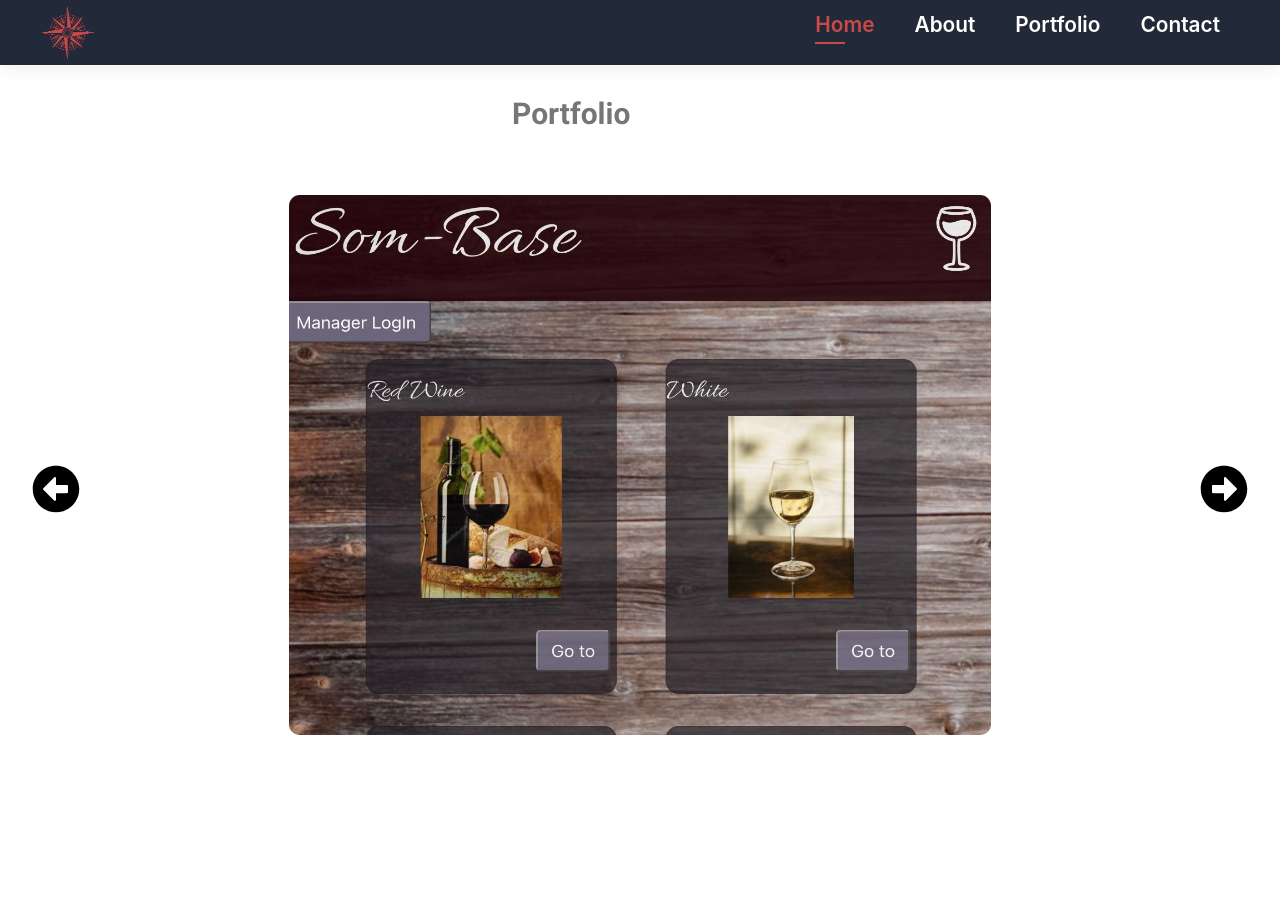
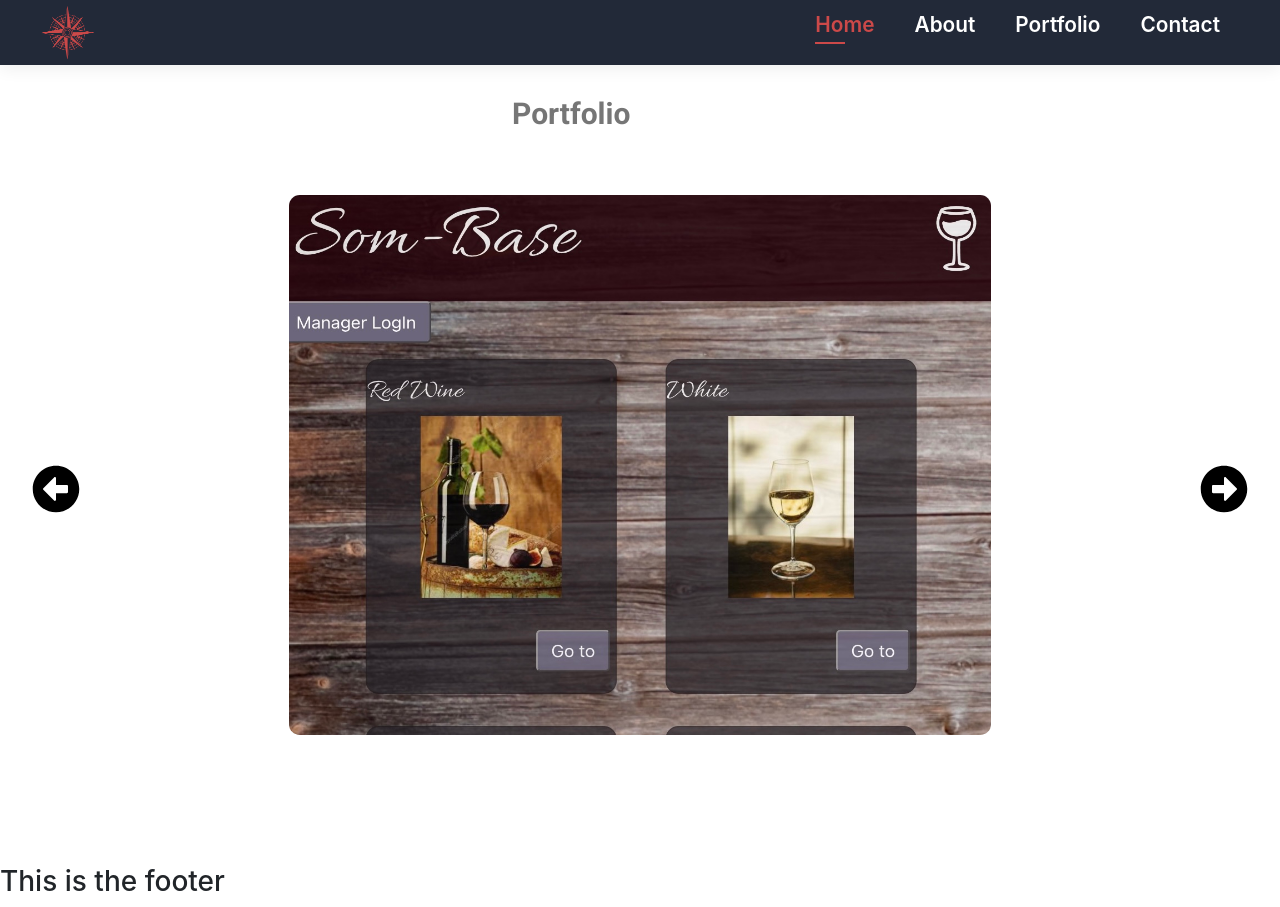
Before and after one commit to juliamachin/portfolio2, a React (Create React App) app: page /portfolio in a window 1280 px wide. Before the commit the page ends 865 px from the top, so only its background shows below. Built offline with nearby package versions, Linux system fonts and the light colour scheme; the HTML template or start-up script is replaced by a standard one; a web font is replaced by a local one.

Commit message:
created footer component and updated imports

```diff
--- a/src/App.js
+++ b/src/App.js
@@ -6,6 +6,7 @@ import Portfolio from "./Components/Portfolio/Portfolio";
 import Contact from "./Components/Contact/Contact";
 import Links from "./Components/Links/Links";
 import Data from "./Components/Portfolio/Data";
+import Footer from "./Components/Footer/Footer";
 
 function App() {
   return (
@@ -18,6 +19,8 @@ function App() {
         <Route path="/contact" element={<Contact />} />
         <Route path="/portfolio" element={<Portfolio slides={Data} />} />
       </Routes>
+
+      <Footer />
     </div>
   );
 }
--- /dev/null
+++ b/src/Components/Footer/Footer.js
@@ -0,0 +1,11 @@
+import "./Footer.css";
+
+const Footer = () => {
+  return (
+    <div>
+      <h3>This is the footer</h3>
+    </div>
+  );
+};
+
+export default Footer;
```
Also changed, not shown: src/Components/Footer/Footer.css (added).
